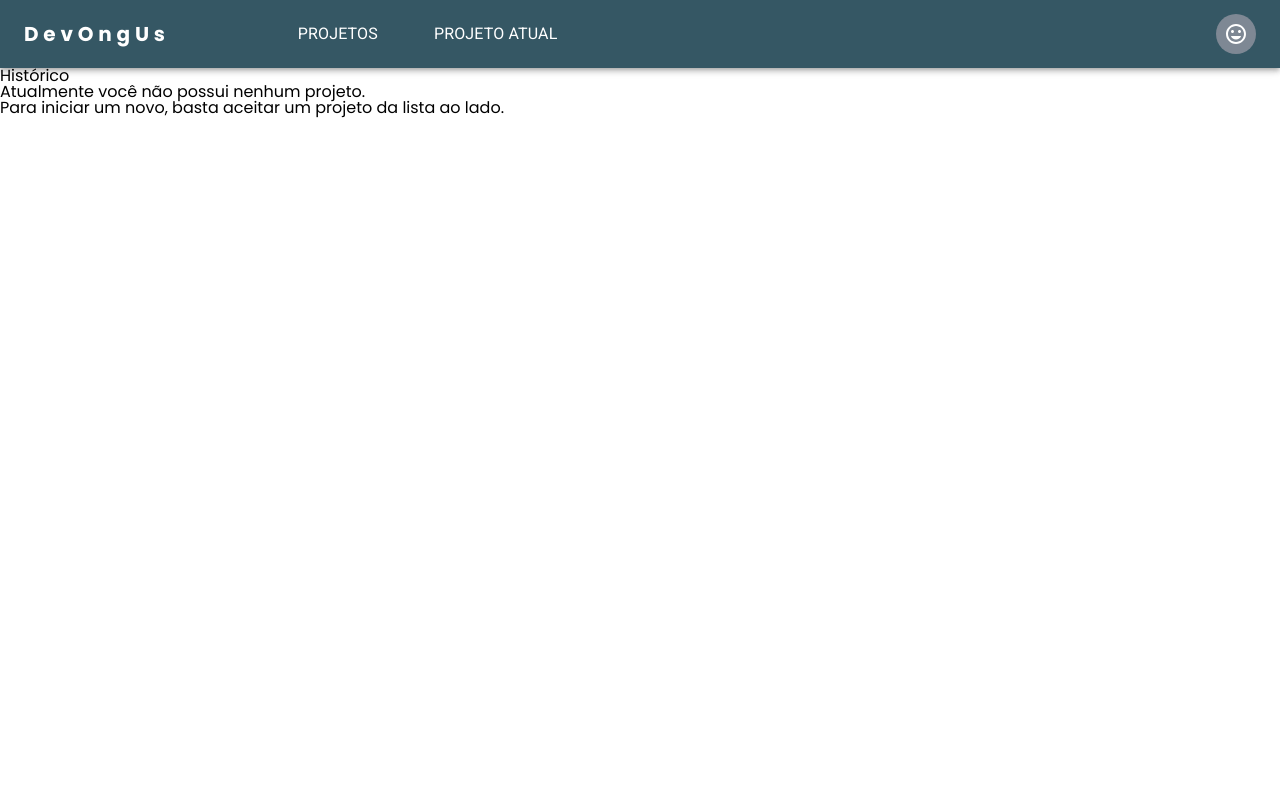
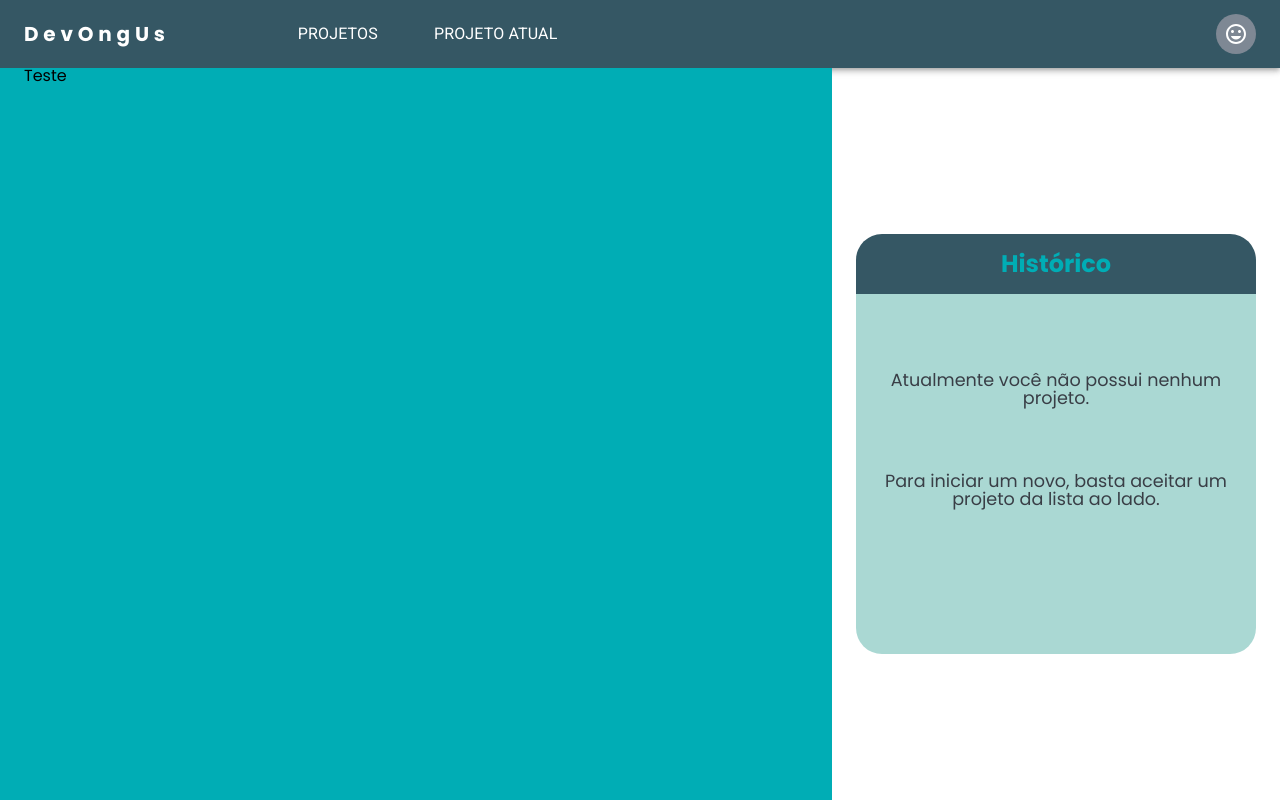
Before and after one commit to Projeto-FrontEnd-M3/Grupo3-FrontEnd-M3, a React (Vite) app: page /dashboard/user in a window 1280 px wide. Built offline with nearby package versions, Linux system fonts and the light colour scheme.

Commit message:
feat: add dev dashboard basic layout and container

```diff
--- /dev/null
+++ b/src/components/ContainerDashboard/ContainerDashboard.ts
@@ -0,0 +1,11 @@
+import styled from "styled-components";
+
+export const ContainerDashboard = styled.div`
+  max-width: 1536px;
+  width: 100%;
+  height: 100%;
+  margin: 0 auto 0 0;
+
+  display: flex;
+  align-self: center;
+`;
--- a/src/components/HistoricDashboard/index.tsx
+++ b/src/components/HistoricDashboard/index.tsx
@@ -1,22 +1,25 @@
-import { TitleComponent } from "../../styles/components/Typography";
+import { Text } from "../../styles/TypograpyText";
+import { HistoricContainer } from "./styles";
 
-const HistoricDashboard = (props) => {
+const list = []
+
+const HistoricDashboard = () => {
   return (
-    <div>
-      <TitleComponent>Histórico</TitleComponent>
+    <HistoricContainer>
+      <Text tag="h2" fontSize="title3" color="primary">Histórico</Text>
       <ul>
-        {props.list.length == 0 && (
-            <>
-                <TitleComponent tag="p" color="primary">
+        {list.length == 0 && (
+            <div className="historic__list--empty">
+                <Text tag="p" color="grey3">
                 Atualmente você não possui nenhum projeto.
-                </TitleComponent>
-                <TitleComponent tag="p" color="primary">
+                </Text>
+                <Text tag="p" color="grey3">
                     Para iniciar um novo, basta aceitar um projeto da lista ao lado.
-                </TitleComponent>
-            </>
+                </Text>
+            </div>
         )}
       </ul>
-    </div>
+    </HistoricContainer>
   );
 };
 
--- /dev/null
+++ b/src/components/HistoricDashboard/styles.ts
@@ -0,0 +1,38 @@
+import styled from "styled-components";
+
+export const HistoricContainer = styled.div<HTMLDivElement>`
+    display: flex;
+    flex-direction: column;
+    align-items: center;
+
+    height: 400px;
+    width: 100%;
+
+    border-radius: 26px;
+    background-color: var(--color-primary-negative);
+
+    & > h2 {
+        padding: 18px;
+
+    }
+
+    & > ul {
+        background-color: var(--color-primary-focus);
+
+        border-radius: 0 0 26px 26px;
+
+        padding: 12px;
+        min-height: 90%;
+
+        display: flex;
+        flex-direction: column;
+
+        & > .historic__list--empty {
+            height: 80%;
+            display: flex;
+            flex-direction: column;
+            justify-content: space-evenly;
+            text-align: center;
+        }
+    }
+`
--- a/src/components/MainDashboard/styles.ts
+++ b/src/components/MainDashboard/styles.ts
@@ -1,6 +1,40 @@
 import styled from "styled-components";
 
+
 export const MainStyled = styled.main`
+  width: 100%;
+  height: calc(100vh - 68px);
+
   display: flex;
   flex-direction: row;
+  align-items: flex-start;
+
+  & > .dashboard__margin--left {
+    display: block;
+    background-color: var(--color-primary);
+    height: 100%;
+    width: calc(calc(100vw - 1536px) / 2);
+  }
+
+  &  .dashboard__left {
+    width: 65%;
+    height: 100%;
+    background-color: var(--color-primary);
+    padding: 0 24px;
+  }
+
+  &  .dashboard__right {
+    width: 35%;
+    height: 100%;
+
+    padding: 0 24px;
+
+    display: flex;
+    justify-content: center;
+    align-items: center;
+  }
+
+  @media(max-width: 900px) {
+    height: calc(100vh - 64px);
+  }
 `;
--- /dev/null
+++ b/src/pages/DashboardUser/components/ProjectsCarousel.tsx
@@ -0,0 +1,5 @@
+const ProjectsCarousel = () => {
+  return <>Teste</>;
+};
+
+export default ProjectsCarousel;
--- a/src/pages/DashboardUser/index.tsx
+++ b/src/pages/DashboardUser/index.tsx
@@ -1,14 +1,23 @@
 import { NavbarDashboard } from "../../components/NavbarDashboard";
 import HistoricDashboard from "../../components/HistoricDashboard";
 import MainDashboard from "../../components/MainDashboard";
+import ProjectsCarousel from "./components/ProjectsCarousel";
+import { ContainerDashboard } from "../../components/ContainerDashboard/ContainerDashboard";
 
 const DashBoardUser = () => {
   return (
     <>
       <NavbarDashboard />
       <MainDashboard>
-        <div className="leftBoard"></div>
-        <HistoricDashboard list={[]} className="rightBoard" />
+        <div className="dashboard__margin--left"></div>
+        <ContainerDashboard>
+        <div className="dashboard__left">
+          <ProjectsCarousel />
+        </div>
+        <div className="dashboard__right">
+          <HistoricDashboard />
+        </div>
+        </ContainerDashboard>
       </MainDashboard>
     </>
   );
```
